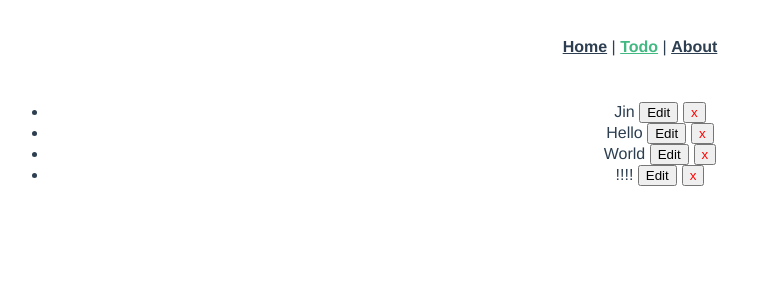
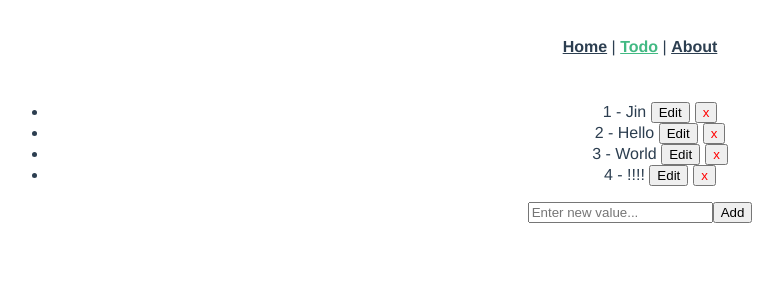
Before and after one commit to minhhungit/DemoVueAspNetCore, a Vue app in the folder hello-world/: page /todo in a window 1280 px wide. Shown: the top 300 px of the page, without its empty margins (0-783 px from the left). Built offline with nearby package versions, Linux system fonts and the light colour scheme.

Commit message:
remame and add add new todo function

```diff
--- a/hello-world/src/components/groups/TodoItem.vue
+++ b/hello-world/src/components/todo/TodoItem.vue
@@ -1,13 +1,13 @@
 <template v-if="isEditMode">
   <span v-if="isEditMode">
-    <input v-model="editableGroup.name" placeholder="Enter value..." />
+    <input v-model="editableItem.name" placeholder="Enter value..." />
     <button v-on:click="update">Save</button>
   </span>
   <span v-else>
     <span>
-      {{ group.name }}
+      {{ item.id }} - {{ item.name }}
       <button v-on:click="edit()">Edit</button>
-      <button class="remove-button" v-on:click="remove(group.id)">x</button>
+      <button class="remove-button" v-on:click="remove(item.id)">x</button>
     </span>
   </span>
 </template>
@@ -25,34 +25,34 @@ import { TodoItemModel } from "./models";
 
 @Component
 export default class TodoItem extends Vue {
-  @Prop() private group!: TodoItemModel;
+  @Prop() private item!: TodoItemModel;
   private isEditMode: boolean;
-  private editableGroup?: TodoItemModel | null = null;
+  private editableItem?: TodoItemModel | null = null;
 
   constructor() {
     super();
     this.isEditMode = false;
-    this.editableGroup = null;
+    //this.editableItem = null;
   }
 
   private edit(): void {
     this.isEditMode = true;
-    this.editableGroup = this.group;
+    this.editableItem = this.item;
   }
 
-  private remove(groupId: number): void {
-    this.$emit("remove", groupId);
+  private remove(id: number): void {
+    this.$emit("remove", id);
     this.discard();
   }
 
   private update(): void {
-    this.$emit("update", this.editableGroup);
+    this.$emit("update", this.editableItem);
     this.discard();
   }
 
   private discard(): void {
     this.isEditMode = false;
-    this.editableGroup = null;
+    this.editableItem = null;
   }
 }
 </script>
--- a/hello-world/src/components/groups/TodoList.vue
+++ b/hello-world/src/components/todo/TodoList.vue
@@ -1,8 +1,8 @@
 <template>
   <ul>
-    <li v-for="group in groups" v-bind:key="group.id">
+    <li v-for="item in items" v-bind:key="item.id">
       <TodoItem
-        v-bind:group="group"
+        v-bind:item="item"
         v-on:update="onUpdate"
         v-on:remove="onRemove"
       />
@@ -13,7 +13,7 @@
 <script lang="ts">
 import { Component, Vue, Prop } from "vue-property-decorator";
 import TodoItem from "./TodoItem.vue";
-import { TodoItemModel } from "@/components/groups/models/todo-item-model";
+import { TodoItemModel } from "@/components/todo/models/todo-item-model";
 
 @Component({
   components: {
@@ -21,10 +21,10 @@ import { TodoItemModel } from "@/components/groups/models/todo-item-model";
   }
 })
 export default class TodoList extends Vue {
-  @Prop() private groups!: TodoItemModel[];
+  @Prop() private items!: TodoItemModel[];
 
-  private onUpdate(group: TodoItemModel): void {
-    this.$emit("update", group);
+  private onUpdate(item: TodoItemModel): void {
+    this.$emit("update", item);
   }
 
   private onRemove(id: number): void {
--- a/hello-world/src/views/Todo.vue
+++ b/hello-world/src/views/Todo.vue
@@ -1,17 +1,25 @@
 <template>
   <div>
     <TodoList
-      v-bind:groups="groups"
+      v-bind:items="items"
       v-on:update="onUpdate"
       v-on:remove="onRemove"
     />
+    <div>
+      <input
+        type="text"
+        v-model="newTodoItemName"
+        placeholder="Enter new value..."
+      />
+      <button v-on:click="onAdd">Add</button>
+    </div>
   </div>
 </template>
 
 <script lang="ts">
 import { Vue, Component } from "vue-property-decorator";
-import TodoList from "@/components/groups/TodoList.vue";
-import { TodoItemModel } from "@/components/groups/models";
+import TodoList from "@/components/todo/TodoList.vue";
+import { TodoItemModel } from "@/components/todo/models";
 
 @Component({
   components: {
@@ -19,24 +27,45 @@ import { TodoItemModel } from "@/components/groups/models";
   }
 })
 export default class Todo extends Vue {
-  private groups: TodoItemModel[] = [
+  private items: TodoItemModel[] = [
     { id: 1, name: "Jin" },
     { id: 2, name: "Hello" },
     { id: 3, name: "World" },
     { id: 4, name: "!!!!" }
   ];
 
-  private onUpdate(group: TodoItemModel): void {
-    const idx = this.groups.findIndex(g => g.id == group.id);
-    this.groups = [
-      ...this.groups.slice(0, idx),
-      group,
-      ...this.groups.slice(idx + 1, this.groups.length)
+  private newTodoItemName?: string | null = null;
+
+  private onUpdate(item: TodoItemModel): void {
+    const idx = this.items.findIndex(g => g.id == item.id);
+    console.log(idx);
+    this.items = [
+      ...this.items.slice(0, idx),
+      item,
+      ...this.items.slice(idx + 1, this.items.length)
     ];
   }
 
   private onRemove(id: number): void {
-    this.groups = this.groups.filter(g => g.id != id);
+    this.items = this.items.filter(g => g.id != id);
+  }
+
+  private onAdd(): void {
+    const maxId = Math.max(...this.items.map(x => x.id), 0);
+    if (
+      this.newTodoItemName !== null &&
+      typeof this.newTodoItemName !== "undefined" &&
+      this.newTodoItemName.trim().length > 0
+    ) {
+      this.items.push({
+        id: (maxId === Infinity ? 0 : maxId) + 1,
+        name: this.newTodoItemName
+      });
+
+      this.newTodoItemName = null;
+    } else {
+      alert("Please enter value for new todo");
+    }
   }
 }
 </script>
```
Also changed, not shown: hello-world/src/components/todo/models/index.ts (renamed from hello-world/src/components/groups/models/index.ts), hello-world/src/components/todo/models/todo-item-model.ts (renamed from hello-world/src/components/groups/models/todo-item-model.ts).
